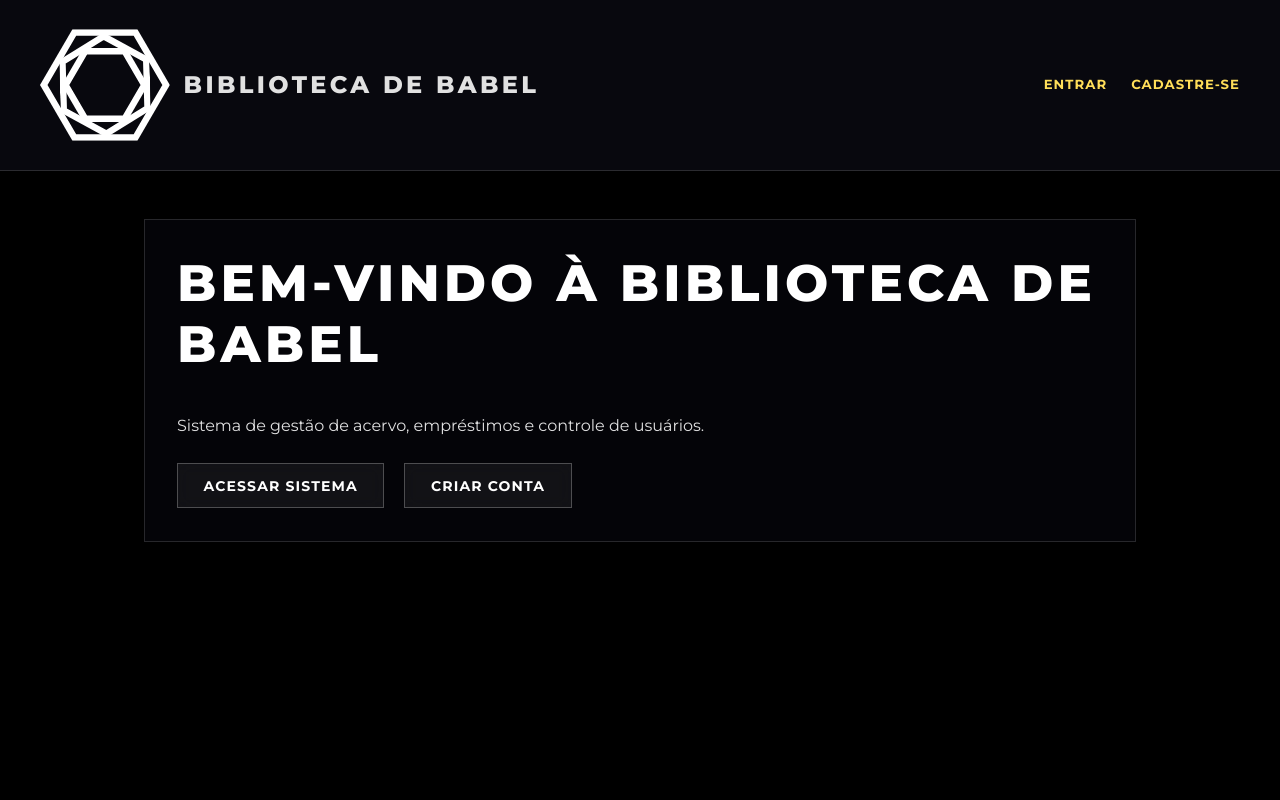
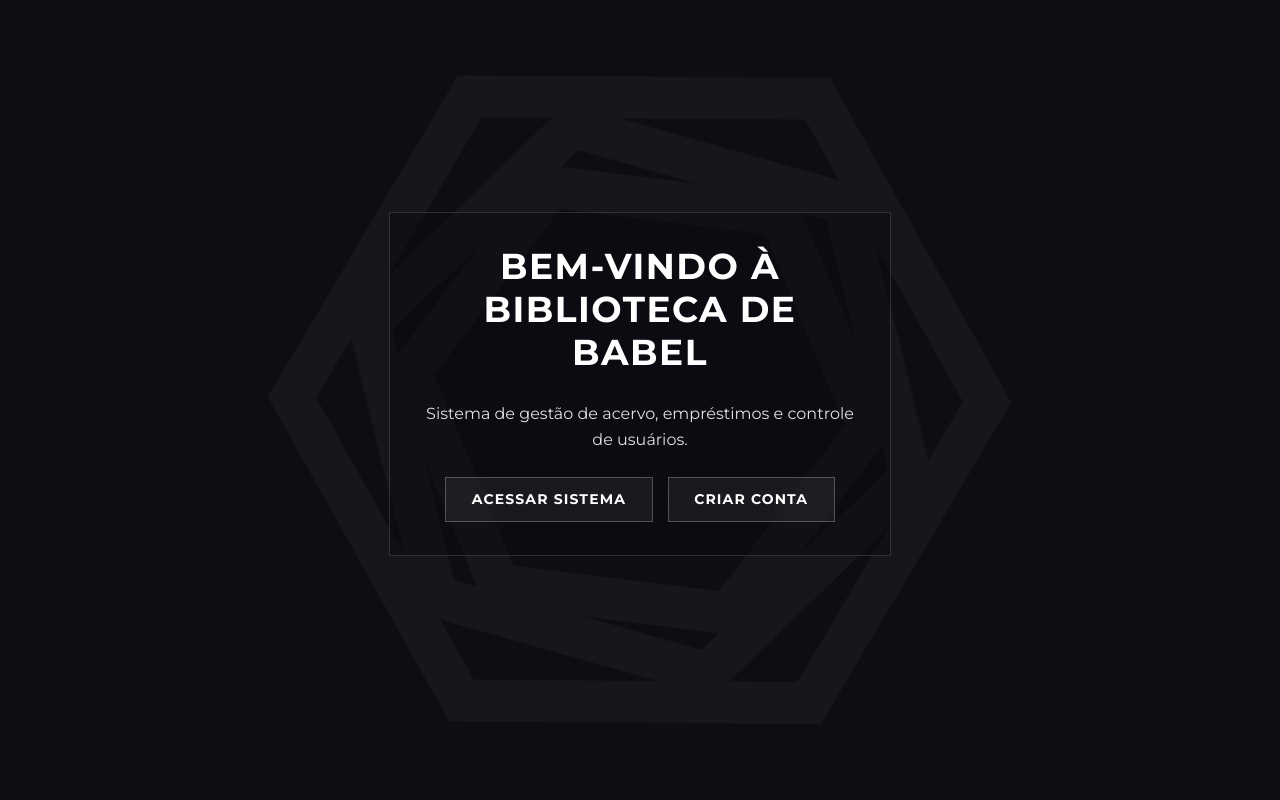
Before and after one commit to YanBelmiro/PW2, a PHP site: page / in a window 1280 px wide. Run offline with PHP 8.4, Linux system fonts and the light colour scheme.

Commit message:
Index.php consolidado e tornado página inicial

```diff
--- a/BibliotecaDeBabel/Includes/header.php
+++ b/BibliotecaDeBabel/Includes/header.php
@@ -28,6 +28,6 @@
     <?php if (isset($_SESSION["tipo_usuario"]) && $_SESSION["tipo_usuario"] === "admin"): ?>
       <a href="../Acervo/livros_gerencia.php">Gerenciar Acervo</a>
     <?php endif; ?>
-    <a href="../Users/users_login.php?sair=1">Sair</a>
+    <a href="../index.php?sair=1">Sair</a>
   </nav>
 </header>
--- a/BibliotecaDeBabel/Pages/Acervo/autores_catalogo.php
+++ b/BibliotecaDeBabel/Pages/Acervo/autores_catalogo.php
@@ -1,10 +1,12 @@
 <?php
+date_default_timezone_set("America/Sao_Paulo");
+
 if (session_status() === PHP_SESSION_NONE) {
     session_start();
 }
 
 if (!isset($_SESSION["id_usuario"])) {
-    header("Location: ../Users/users_login.php");
+    header("Location: ../index.php");
     exit;
 }
 
--- a/BibliotecaDeBabel/Pages/Acervo/livros_catalogo.php
+++ b/BibliotecaDeBabel/Pages/Acervo/livros_catalogo.php
@@ -1,10 +1,12 @@
 <?php
+date_default_timezone_set("America/Sao_Paulo");
+
 if (session_status() === PHP_SESSION_NONE) {
     session_start();
 }
 
 if (!isset($_SESSION["id_usuario"])) {
-    header("Location: ../Users/users_login.php");
+    header("Location: ../index.php");
     exit;
 }
 
--- a/BibliotecaDeBabel/Pages/Acervo/livros_gerencia.php
+++ b/BibliotecaDeBabel/Pages/Acervo/livros_gerencia.php
@@ -1,10 +1,12 @@
 <?php
+date_default_timezone_set("America/Sao_Paulo");
+
 if (session_status() === PHP_SESSION_NONE) {
     session_start();
 }
 
 if (!isset($_SESSION["id_usuario"])) {
-    header("Location: ../Users/users_login.php");
+    header("Location: ../index.php");
     exit;
 }
 
--- a/BibliotecaDeBabel/Pages/Emprestimos/emprestimos.php
+++ b/BibliotecaDeBabel/Pages/Emprestimos/emprestimos.php
@@ -6,7 +6,7 @@ if (session_status() === PHP_SESSION_NONE) {
 }
 
 if (!isset($_SESSION["id_usuario"])) {
-    header("Location: ../Users/users_login.php");
+    header("Location: ../index.php");
     exit;
 }
 
--- a/BibliotecaDeBabel/Pages/Emprestimos/multas.php
+++ b/BibliotecaDeBabel/Pages/Emprestimos/multas.php
@@ -1,10 +1,12 @@
 <?php
+date_default_timezone_set("America/Sao_Paulo");
+
 if (session_status() === PHP_SESSION_NONE) {
     session_start();
 }
 
 if (!isset($_SESSION["id_usuario"])) {
-    header("Location: ../Users/users_login.php");
+    header("Location: ../index.php");
     exit;
 }
 
--- a/BibliotecaDeBabel/Pages/index.php
+++ b/BibliotecaDeBabel/Pages/index.php
@@ -1,3 +1,16 @@
+<?php
+if (session_status() === PHP_SESSION_NONE) {
+    session_start();
+}
+
+if (isset($_GET["sair"])) {
+    session_unset();
+    session_destroy();
+    header("Location: index.php");
+    exit;
+}
+?>
+
 <!DOCTYPE html>
 <html lang="pt-BR">
 <head>
@@ -12,7 +25,7 @@
 
   <style>
     /* =========================================
-       ESTILOS DA TELA DE INTRO (SPLASH SCREEN)
+       TELA DE INTRO INICIAL (SPLASH SCREEN)
        ========================================= */
     #intro-overlay {
       position: fixed;
@@ -38,28 +51,21 @@
       overflow: visible;
     }
 
-    /* Força todos os traços do SVG a ficarem brancos e opacos */
     .intro-logo path {
       stroke: #ffffff !important;
     }
 
-    /* Ponto de rotação centralizado para cada grupo manter a geometria exata */
     .hex-1, .hex-2, .hex-3 {
       transform-box: fill-box;
       transform-origin: center;
     }
 
-    /* 1º Hexágono: Anti-horário */
     .hex-1 {
       animation: girarAntiHorario 2.6s cubic-bezier(0.22, 1, 0.36, 1) forwards;
     }
-
-    /* 2º Hexágono: Horário */
     .hex-2 {
       animation: girarHorario 2.6s cubic-bezier(0.22, 1, 0.36, 1) forwards;
     }
-
-    /* 3º Hexágono: Anti-horário */
     .hex-3 {
       animation: girarAntiHorario 2.6s cubic-bezier(0.22, 1, 0.36, 1) forwards;
     }
@@ -76,118 +82,156 @@
     }
 
     @keyframes girarAntiHorario {
-      0% {
-        opacity: 0;
-        transform: scale(0.5) rotate(0deg);
-      }
-      25% {
-        opacity: 1;
-      }
-      100% {
-        opacity: 1;
-        transform: scale(1) rotate(-360deg);
-      }
+      0% { opacity: 0; transform: scale(0.5) rotate(0deg); }
+      25% { opacity: 1; }
+      100% { opacity: 1; transform: scale(1) rotate(-360deg); }
     }
 
     @keyframes girarHorario {
-      0% {
-        opacity: 0;
-        transform: scale(0.5) rotate(0deg);
-      }
-      25% {
-        opacity: 1;
-      }
-      100% {
-        opacity: 1;
-        transform: scale(1) rotate(360deg);
-      }
+      0% { opacity: 0; transform: scale(0.5) rotate(0deg); }
+      25% { opacity: 1; }
+      100% { opacity: 1; transform: scale(1) rotate(360deg); }
     }
 
     @keyframes aparecerTexto {
-      from {
-        opacity: 0;
-        transform: translateY(12px);
-      }
-      to {
-        opacity: 1;
-        transform: translateY(0);
-      }
+      from { opacity: 0; transform: translateY(12px); }
+      to { opacity: 1; transform: translateY(0); }
+    }
+
+    /* =========================================
+       HOME COM LOGO GIGANTE AO FUNDO & DEFAULT CSS
+       ========================================= */
+    body {
+      background-color: #0d0d12;
+      overflow-x: hidden;
     }
 
     #main-app {
       opacity: 0;
       transition: opacity 0.8s ease-in;
+      position: relative;
+      min-height: 100vh;
+      display: flex;
+      flex-direction: column;
+      justify-content: center;
+      align-items: center;
     }
 
     #main-app.visible {
       opacity: 1;
     }
+
+    /* Logo de fundo gigante e sutil */
+    .bg-logo-container {
+      position: fixed;
+      inset: 0;
+      display: flex;
+      align-items: center;
+      justify-content: center;
+      z-index: 0;
+      pointer-events: none;
+      opacity: 0.05;
+    }
+
+    .bg-gigantic-logo {
+      width: 65vw;
+      height: 65vw;
+      max-width: 700px;
+      max-height: 700px;
+      overflow: visible;
+    }
+
+    .bg-gigantic-logo path {
+      stroke: #ffd5b8 !important;
+    }
+
+    .bg-hex-1 {
+      transform-box: fill-box;
+      transform-origin: center;
+      animation: bgGirarAnti 40s linear infinite;
+    }
+
+    .bg-hex-2 {
+      transform-box: fill-box;
+      transform-origin: center;
+      animation: bgGirarHorario 50s linear infinite;
+    }
+
+    .bg-hex-3 {
+      transform-box: fill-box;
+      transform-origin: center;
+      animation: bgGirarAnti 45s linear infinite;
+    }
+
+    @keyframes bgGirarAnti {
+      from { transform: rotate(0deg); }
+      to { transform: rotate(-360deg); }
+    }
+
+    @keyframes bgGirarHorario {
+      from { transform: rotate(0deg); }
+      to { transform: rotate(360deg); }
+    }
+
+    /* Mantém a estrutura exata do .content e .test-block do default.css */
+    .hero-wrapper {
+      position: relative;
+      z-index: 1;
+      width: 100%;
+      max-width: 650px;
+      padding: 1.5rem;
+    }
   </style>
 </head>
 <body>
 
-  <!-- TELA DE INTRO COM A LOGO ANIMADA BRANCA -->
+  <!-- TELA DE INTRO COM A LOGO ANIMADA -->
   <div id="intro-overlay">
     <svg class="intro-logo" xmlns="http://www.w3.org/2000/svg" xmlns:xlink="http://www.w3.org/1999/xlink" viewBox="0 0 1500 1499.999933">
-
-      <!-- 1º Hexágono (Gira no sentido ANTI-HORÁRIO) -->
       <g class="hex-1">
-        <g clip-path="url(#8ea35ec8a2)">
-          <g clip-path="url(#be84d06c17)">
-            <path stroke-linecap="butt" transform="matrix(0.75, 0, 0, 0.75, 0.00003335, 105.468722)" fill="none" stroke-linejoin="miter" d="M 1997.656378 858.364694 L 1498.239668 1716.73456 L 499.416665 1716.73456 L -0.0000444667 858.364694 L 499.416665 0.0000371792 L 1498.239668 0.0000371792 Z M 1997.656378 858.364694 " stroke="#ffffff" stroke-width="120" stroke-miterlimit="4"/>
-          </g>
-        </g>
+        <path stroke-linecap="butt" transform="matrix(0.75, 0, 0, 0.75, 0.00003335, 105.468722)" fill="none" stroke-linejoin="miter" d="M 1997.656378 858.364694 L 1498.239668 1716.73456 L 499.416665 1716.73456 L -0.0000444667 858.364694 L 499.416665 0.0000371792 L 1498.239668 0.0000371792 Z M 1997.656378 858.364694 " stroke="#ffffff" stroke-width="120" stroke-miterlimit="4"/>
       </g>
-
-      <!-- 2º Hexágono (Gira no sentido HORÁRIO) -->
       <g class="hex-2">
-        <g clip-path="url(#78f354c63a)">
-          <g clip-path="url(#e53e1c6bf7)">
-            <g clip-path="url(#e29d2405df)">
-              <g clip-path="url(#955a01a2f6)">
-                <path stroke-linecap="butt" transform="matrix(0.0203951, 0.749723, -0.749723, 0.0203951, 1254.571221, 129.492053)" fill="none" stroke-linejoin="miter" d="M 1617.485087 695.014097 L 1213.112726 1390.030102 L 404.370961 1390.027214 L 0.00141377 695.013529 L 404.373633 0.00273075 L 1213.11554 0.000411897 Z M 1617.485087 695.014097 " stroke="#ffffff" stroke-width="120" stroke-miterlimit="4"/>
-              </g>
-            </g>
-          </g>
-        </g>
+        <path stroke-linecap="butt" transform="matrix(0.0203951, 0.749723, -0.749723, 0.0203951, 1254.571221, 129.492053)" fill="none" stroke-linejoin="miter" d="M 1617.485087 695.014097 L 1213.112726 1390.030102 L 404.370961 1390.027214 L 0.00141377 695.013529 L 404.373633 0.00273075 L 1213.11554 0.000411897 Z M 1617.485087 695.014097 " stroke="#ffffff" stroke-width="120" stroke-miterlimit="4"/>
       </g>
-
-      <!-- 3º Hexágono (Gira no sentido ANTI-HORÁRIO) -->
       <g class="hex-3">
-        <g clip-path="url(#1ac2a0dba2)">
-          <g clip-path="url(#62e5d0e57d)">
-            <path stroke-linecap="butt" transform="matrix(-0.75, 0, 0, -0.75, 1246.910206, 1177.783247)" fill="none" stroke-linejoin="miter" d="M 1327.437681 570.38292 L 995.578277 1140.763177 L 331.85947 1140.763177 L 0.000066266 570.38292 L 331.85947 -0.00254626 L 995.578277 -0.00254626 Z M 1327.437681 570.38292 " stroke="#ffffff" stroke-width="120" stroke-miterlimit="4"/>
-          </g>
-        </g>
+        <path stroke-linecap="butt" transform="matrix(-0.75, 0, 0, -0.75, 1246.910206, 1177.783247)" fill="none" stroke-linejoin="miter" d="M 1327.437681 570.38292 L 995.578277 1140.763177 L 331.85947 1140.763177 L 0.000066266 570.38292 L 331.85947 -0.00254626 L 995.578277 -0.00254626 Z M 1327.437681 570.38292 " stroke="#ffffff" stroke-width="120" stroke-miterlimit="4"/>
       </g>
     </svg>
-
     <div class="intro-title">BIBLIOTECA DE BABEL</div>
   </div>
 
-  <!-- TELA INICIAL DO SITE -->
+  <!-- TELA INICIAL -->
   <div id="main-app">
-    <header>
-      <div class="brand">
-        <img src="../Images/Logo/TorreDeBabel.svg" class="logo" alt="Logo Biblioteca de Babel">
-        <p class="brand-title">BIBLIOTECA DE BABEL</p>
-      </div>
-      <nav aria-label="Navegação">
-        <a href="./Users/users_login.php">Entrar</a>
-        <a href="./Users/users_cadastro.php">Cadastre-se</a>
-      </nav>
-    </header>
 
-    <main class="content">
-      <section class="test-block">
-        <h1>Bem-vindo à Biblioteca de Babel</h1>
-        <p>Sistema de gestão de acervo, empréstimos e controle de usuários.</p>
-        <div class="inline-group" style="margin-top: 1.5rem;">
-          <a href="./Users/users_login.php"><button type="button">Acessar Sistema</button></a>
-          <a href="./Users/users_cadastro.php"><button type="button" class="secondary">Criar Conta</button></a>
+    <!-- Logo de Fundo Gigante -->
+    <div class="bg-logo-container">
+      <svg class="bg-gigantic-logo" xmlns="http://www.w3.org/2000/svg" xmlns:xlink="http://www.w3.org/1999/xlink" viewBox="0 0 1500 1499.999933">
+        <g class="bg-hex-1">
+          <path stroke-linecap="butt" transform="matrix(0.75, 0, 0, 0.75, 0.00003335, 105.468722)" fill="none" stroke-linejoin="miter" d="M 1997.656378 858.364694 L 1498.239668 1716.73456 L 499.416665 1716.73456 L -0.0000444667 858.364694 L 499.416665 0.0000371792 L 1498.239668 0.0000371792 Z M 1997.656378 858.364694 " stroke="#ffd5b8" stroke-width="120" stroke-miterlimit="4"/>
+        </g>
+        <g class="bg-hex-2">
+          <path stroke-linecap="butt" transform="matrix(0.0203951, 0.749723, -0.749723, 0.0203951, 1254.571221, 129.492053)" fill="none" stroke-linejoin="miter" d="M 1617.485087 695.014097 L 1213.112726 1390.030102 L 404.370961 1390.027214 L 0.00141377 695.013529 L 404.373633 0.00273075 L 1213.11554 0.000411897 Z M 1617.485087 695.014097 " stroke="#ffd5b8" stroke-width="120" stroke-miterlimit="4"/>
+        </g>
+        <g class="bg-hex-3">
+          <path stroke-linecap="butt" transform="matrix(-0.75, 0, 0, -0.75, 1246.910206, 1177.783247)" fill="none" stroke-linejoin="miter" d="M 1327.437681 570.38292 L 995.578277 1140.763177 L 331.85947 1140.763177 L 0.000066266 570.38292 L 331.85947 -0.00254626 L 995.578277 -0.00254626 Z M 1327.437681 570.38292 " stroke="#ffd5b8" stroke-width="120" stroke-miterlimit="4"/>
+        </g>
+      </svg>
+    </div>
+
+    <!-- Conteúdo usando estritamente as classes nativas do default.css -->
+    <main class="hero-wrapper content" style="max-width: 550px;">
+      <section class="test-block" style="text-align: center;">
+        <h2>Bem-vindo à <br> Biblioteca de Babel</h2>
+        <p style="margin-top: 1rem; margin-bottom: 1.5rem;">Sistema de gestão de acervo, empréstimos e controle de usuários.</p>
+
+        <div class="inline-group" style="justify-content: center; gap: 15px;">
+          <a href="./Users/users_login.php" style="text-decoration: none;"><button type="button">Acessar Sistema</button></a>
+          <a href="./Users/users_cadastro.php" style="text-decoration: none;"><button type="button" class="secondary">Criar Conta</button></a>
         </div>
       </section>
     </main>
+
   </div>
 
   <script>
@@ -195,7 +239,6 @@
       const introOverlay = document.getElementById("intro-overlay");
       const mainApp = document.getElementById("main-app");
 
-      // Revela o site após 2.8 segundos de animação
       setTimeout(() => {
         introOverlay.classList.add("fade-out");
         mainApp.classList.add("visible");
```
Also changed, not shown: BibliotecaDeBabel/Pages/Users/users_login.php (+0 -9 lines).
